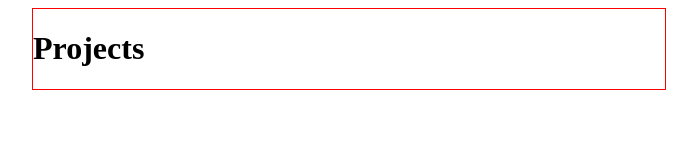
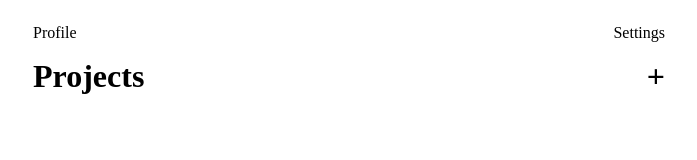
Before and after one commit to furnapso/to-do-list, a website built with webpack: page dist/index.html in a window 1280 px wide. Shown: the whole page, without its empty margins (291-988 px from the left). Built offline with nearby package versions, Linux system fonts and the light colour scheme.

Commit message:
wip: sidebar styling

```diff
--- a/src/styles.css
+++ b/src/styles.css
@@ -27,12 +27,27 @@
     justify-content: center;
 }
 
-.container {
+#main-container {
     width: 50%;
     height: 100%;
-    border: 1px solid red;
 }
 
-.todo-sidebar {
+#sidebar {
     height: 100%;
 }
+
+#sidebar #menu {
+    display: flex;
+    justify-content: space-between;
+}
+
+#projects-header {
+    display: flex;
+    justify-content: space-between;
+    align-items: center;
+}
+
+#projects-header h1 {
+    padding: 0;
+    margin: 0;
+}
```
Also changed, not shown: dist/index.html.
